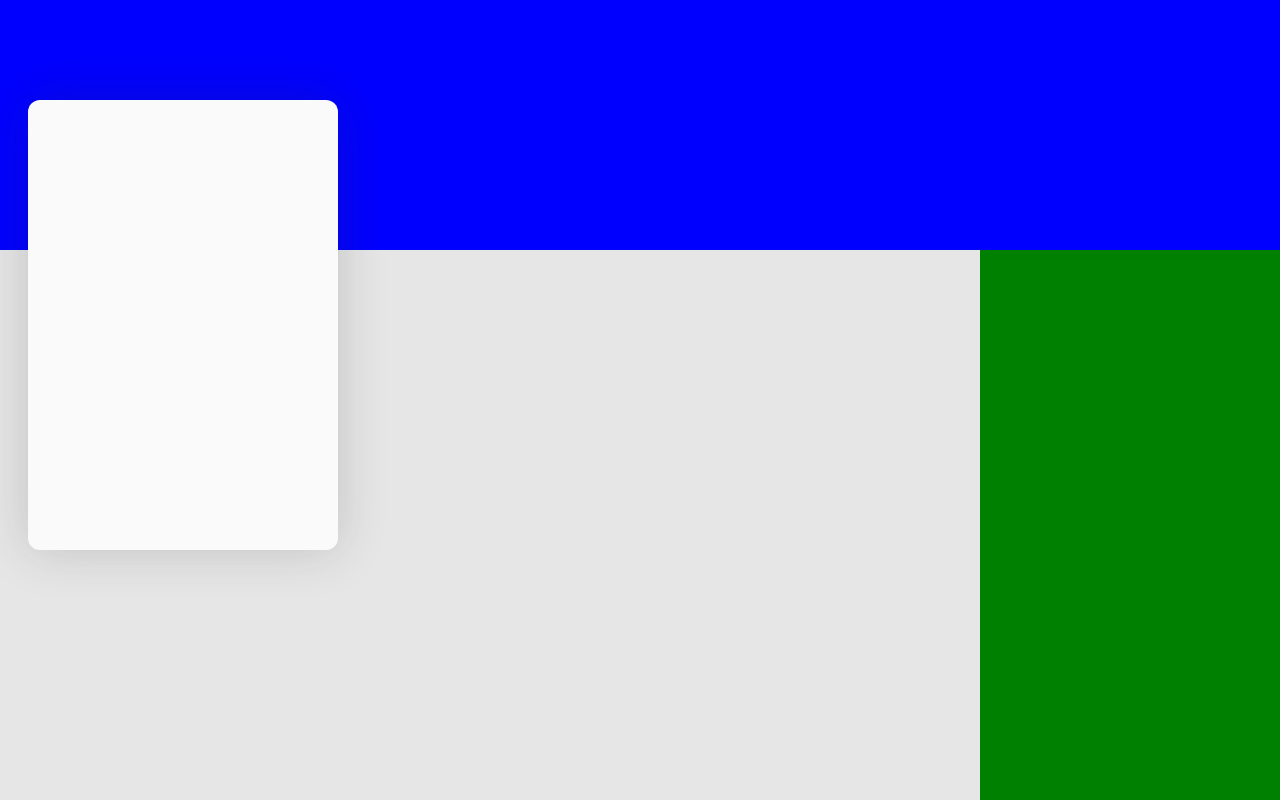
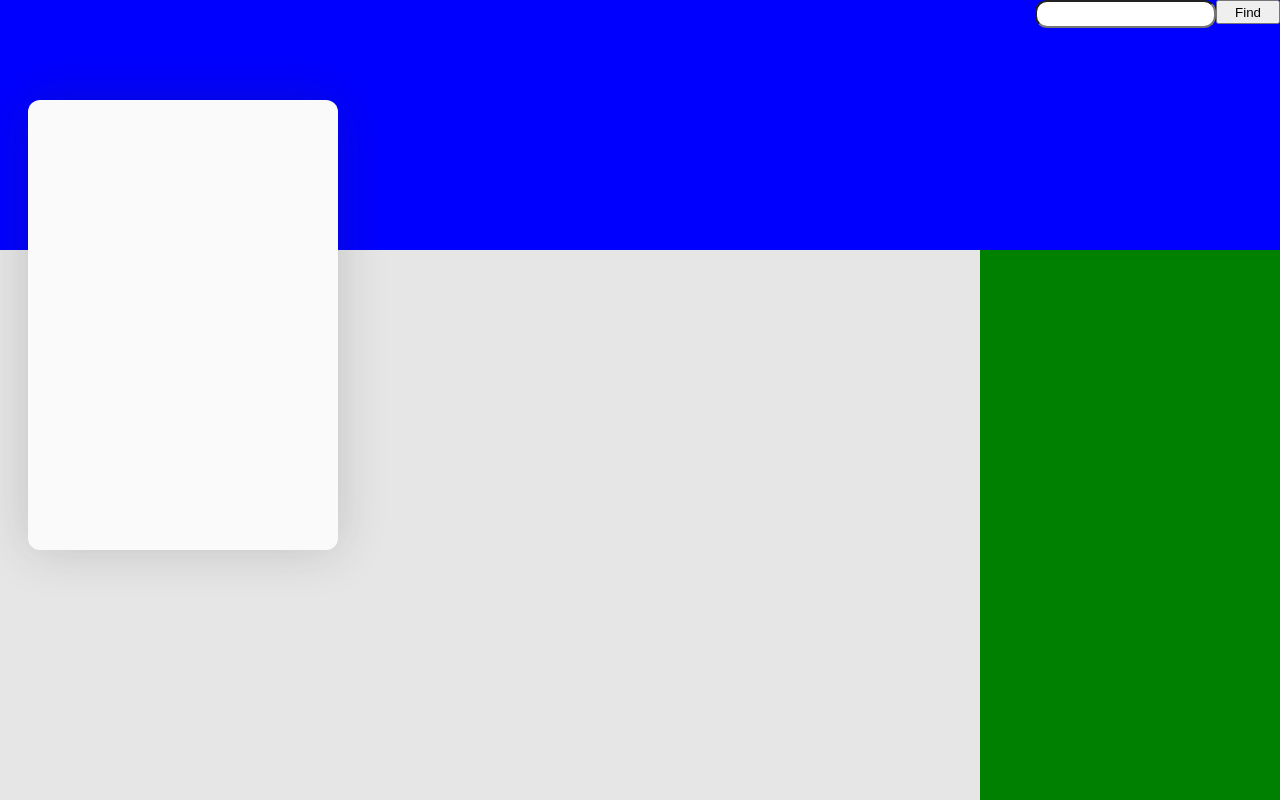
Before and after one commit to sircoffee/github-profile-viewer, a React (Vite) app: page / in a window 1280 px wide. Shown: the top 800 px of the page. Built offline with nearby package versions, Linux system fonts and the light colour scheme.

Commit message:
added input and find button on menubar

```diff
--- a/src/App.tsx
+++ b/src/App.tsx
@@ -6,10 +6,13 @@ function App() {
   return (
     <div className="application">
       <div className="header">
-
+        <div className="menubar">
+          <input type="text"></input>
+          <button>Find</button>
+        </div>
       </div>
       <div className="body">
-        <div className="block-left">
+        <div className="block-left shadow">
 
         </div>
         <div className="block-right">
--- a/src/styles/global.css
+++ b/src/styles/global.css
@@ -23,6 +23,21 @@
     background-color: blue;
 }
 
+.menubar {
+    display: flex;
+    justify-content: end;
+}
+
+.menubar button {
+    width: 64px;
+    height: 24px;
+}
+
+.menubar input {
+    height: 24px;
+    border-radius: var(--global-radius);
+}
+
 .body {
     width: 100%;
     height: 100%;
@@ -40,7 +55,6 @@
     width: 310px;
 
     border-radius: var(--global-radius);
-    box-shadow: 0px 0px 50px #3333;
 
     position: relative;
 
--- a/src/styles/utils.css
+++ b/src/styles/utils.css
@@ -1,3 +1,3 @@
-.shadowing {
-    background: #000;
+.shadow {
+    box-shadow: 0px 0px 50px #3333;
 }
```
